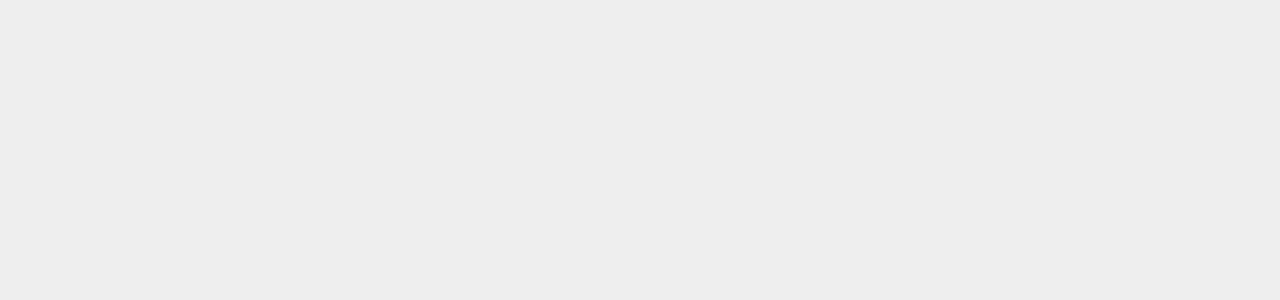
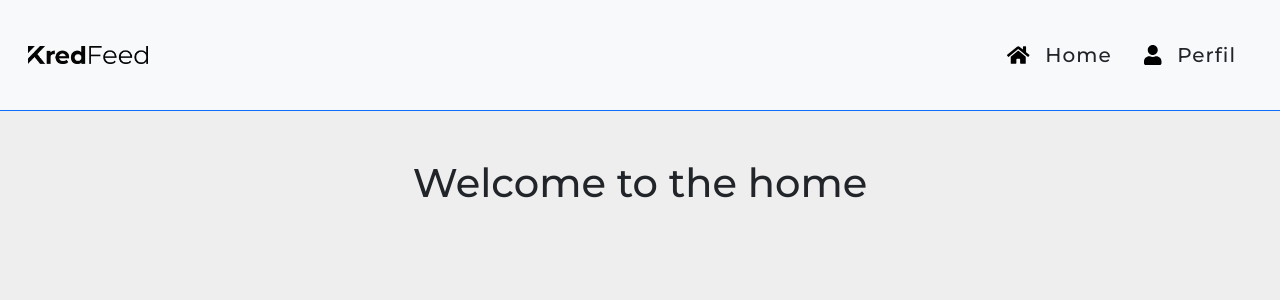
Before and after one commit to EmmanuelLopez1/kred-feed-code, a React (Create React App) app: page / in a window 1280 px wide. Shown: the top 300 px of the page. Built offline with nearby package versions, Linux system fonts and the light colour scheme; the HTML template or start-up script is replaced by a standard one.

Commit message:
rutas actualizadas

```diff
--- a/src/App.js
+++ b/src/App.js
@@ -11,18 +11,18 @@ function App() {
     <>
       <BrowserRouter>
         <Switch>
-          <Route exact path="/kred-feed/">
+          <Route exact path="/">
             <Page>
               <Home />
             </Page>
           </Route>
 
-          <Route exact path="/kred-feed/perfil/representante-legal">
+          <Route exact path="/perfil/representante-legal">
             <Page>
                 <RepresentanteLegal />
             </Page>
           </Route>
-          <Route exact path="/kred-feed/perfil/informacion-fiscal">
+          <Route exact path="/perfil/informacion-fiscal">
             <Page>
               <InformacionFiscal />
             </Page>
```
